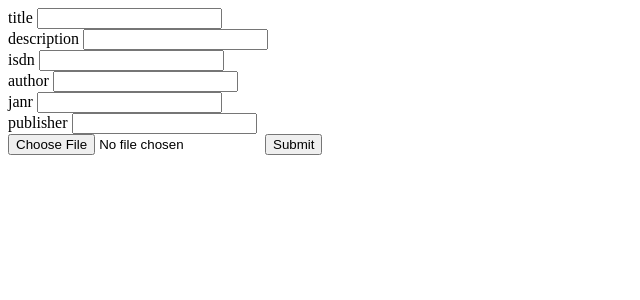
After one commit to aveid/library_project, a Django app: page /create/ in a window 1280 px wide. The commit adds this page. Shown: the top 300 px of the page, without its empty margins (0-640 px from the left). Run offline with Django 4.2, Linux system fonts and the light colour scheme.

Commit message:
feat: view create

```diff
--- a/library/models.py
+++ b/library/models.py
@@ -13,7 +13,7 @@ class Janr(models.Model):
 class Book(models.Model):
     title = models.CharField("Назвние книги", max_length=70)
     description = models.TextField("Описание книги")
-    image = models.ImageField("Картинка", upload_to="books")
+    image = models.ImageField("Картинка", upload_to="books", )
     publisher = models.CharField("Издание", max_length=70)
     janr = models.ForeignKey(Janr, on_delete=models.SET_NULL, null=True,
                              related_name="book_janr", verbose_name="Жанр")
--- /dev/null
+++ b/library/templates/create.html
@@ -0,0 +1,27 @@
+<!DOCTYPE html>
+<html lang="en">
+<head>
+    <meta charset="UTF-8">
+    <title>Title</title>
+</head>
+<body>
+<form method="post" action="" enctype="multipart/form-data">
+  {%csrf_token%}
+  <label>title</label>
+  <input type="text" name="title"><br>
+  <label>description</label>
+  <input type="text" name="description"><br>
+  <label>isdn</label>
+  <input type="text" name="isdn"><br>
+  <label>author</label>
+  <input type="text" name="author"><br>
+  <label>janr</label>
+  <input type="text" name="janr"><br>
+  <label>publisher</label>
+  <input type="text" name="publisher"><br>
+  <input class="form-control" type="file" id="formFile" name="image">
+  <input type="submit" name="create"><br>
+</form>
+
+</body>
+</html>
--- a/library/templates/main.html
+++ b/library/templates/main.html
@@ -18,7 +18,7 @@
           <a class="nav-link active" aria-current="page" href="#">Home</a>
         </li>
         <li class="nav-item">
-          <a class="nav-link" href="#">create book</a>
+          <a class="nav-link" href="{% url 'create_book'%}">create book</a>
         </li>
         <li class="nav-item">
           <a class="nav-link" href="#">authors</a>
--- a/library/urls.py
+++ b/library/urls.py
@@ -5,4 +5,5 @@ from . import views
 urlpatterns = [
     path("", views.get_janrs, name="all_janr"),
     path("<int:pk>/", views.get_book, name='detail_book'),
+    path("create/", views.create_book, name='create_book'),
 ]
--- a/library/views.py
+++ b/library/views.py
@@ -1,4 +1,6 @@
-from django.shortcuts import render, get_object_or_404
+from django.shortcuts import render, get_object_or_404, redirect
+
+from author.models import Author
 from .models import Janr, Book
 
 
@@ -11,3 +13,20 @@ def get_book(request, pk):
     book = get_object_or_404(Book, pk=pk)
     context = {"book": book}
     return render(request, 'detail_book.html', context)
+
+
+def create_book(request):
+    if request.method == "POST":
+        print(request.FILES)
+        book_items = {
+            "title": request.POST.get("title"),
+            "description":request.POST.get("description"),
+            "janr": Janr.objects.get(id=int(request.POST.get("janr"))),
+            "author": Author.objects.get(id=int(request.POST.get("author"))),
+            "publisher": request.POST.get("publisher"),
+            "image": request.FILES.get("image"),
+            "isdn": request.POST.get("isdn"),
+        }
+        Book.objects.create(**book_items)
+        return redirect("all_janr")
+    return render(request=request, template_name="create.html", context=locals())
```
Also changed, not shown: media/books/image_2023-03-06_19-00-38_fD9Fp5y.png (added).
